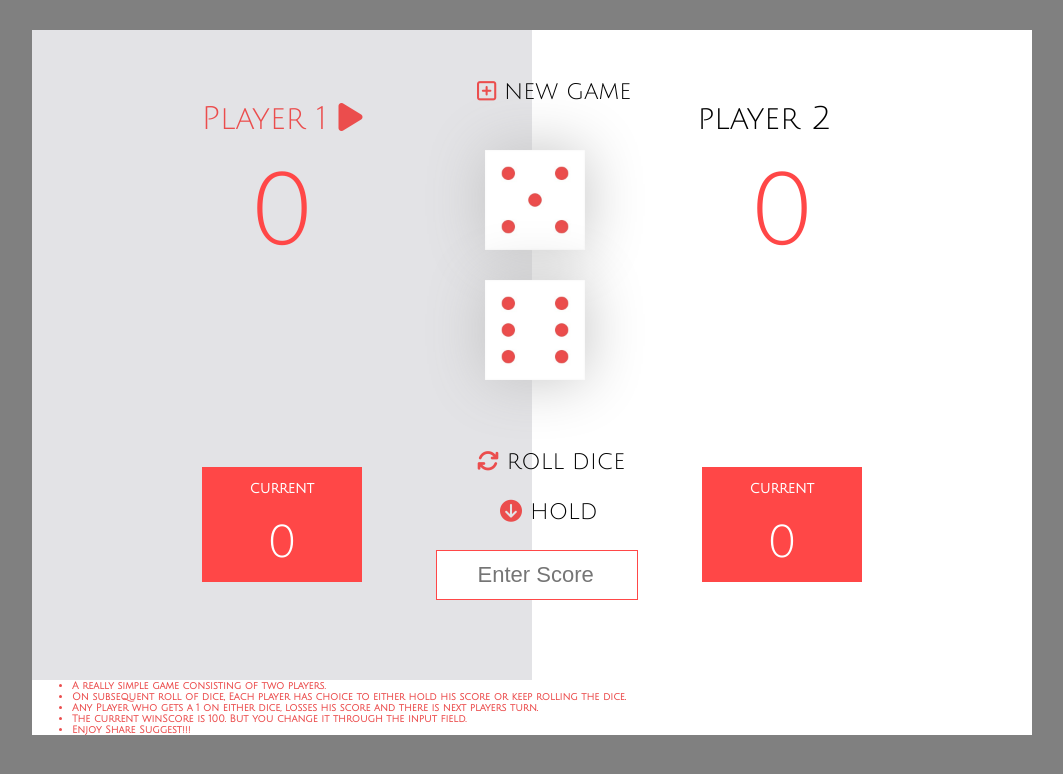
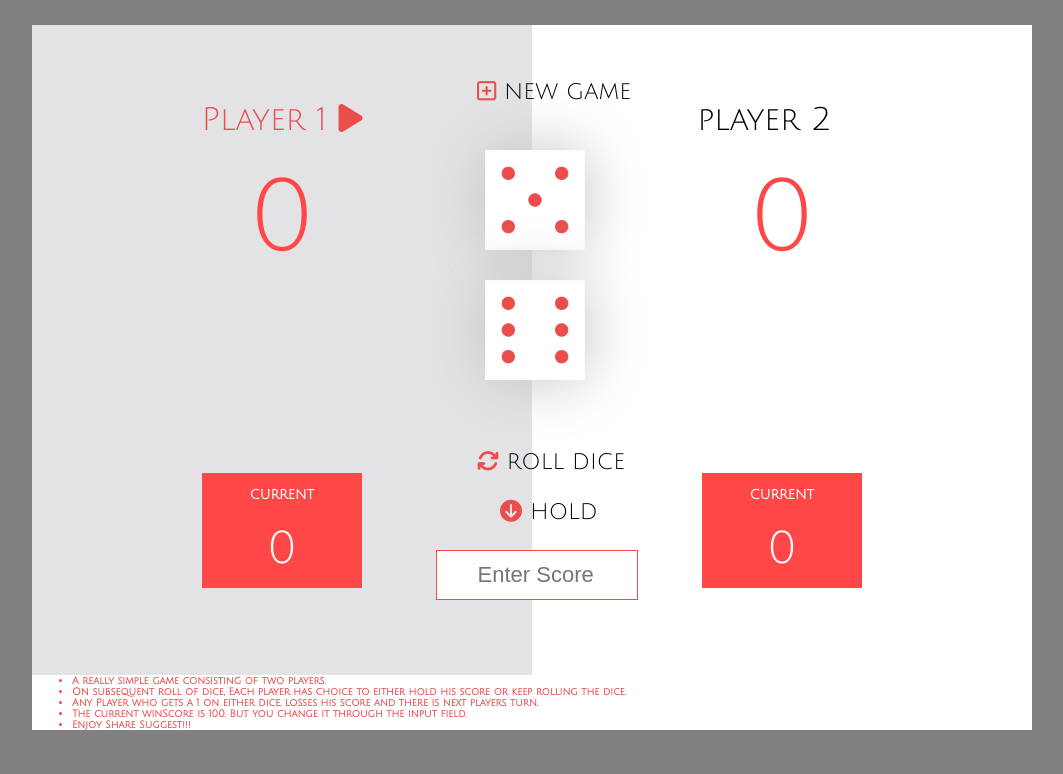
Before and after one commit to Astrogeek77/Web-projects, a plain HTML site: page Web Projects/Project Dice Game/dice.html in a window 1280 px wide. Both pictures are taken after a click on the element "NEW GAME". Shown: the whole page, without its empty margins (108-1171 px from the left). Drawn offline with nearby package versions, Linux system fonts and the light colour scheme.

Commit message:
Add files via upload

```diff
--- a/Web Projects/Project Dice Game/assets/css/dice.css
+++ b/Web Projects/Project Dice Game/assets/css/dice.css
@@ -9,7 +9,7 @@ body {
     height: 650px;
     width: 1000px;
     background-color: white;
-    margin: 30px auto;
+    margin: 25px auto;
 }
 
 #p1 , #p2 {
@@ -25,18 +25,18 @@ body {
     font-weight: bold;
 }
 
-
-
 #p1total , #p2total {
     font-size: 100px;
     font-weight: 100;
     margin-top: 20px;
     color: rgb(255, 71, 71) ;
 }
+
 #p1score , #p2score {
     text-align: center;
     padding-top: 50px;
 }
+
 #p1current , #p2current {
     width: 130px;
     height: 80px;
@@ -46,13 +46,17 @@ body {
     padding: 15px;
     padding-bottom: 20px;
 }
+
 .phead1 , .phead2 {
     font-weight: 100;
+    font-size: 32px;
 }
+
 h5 {
     text-align: center;
     margin-top: 0;
 }
+
 #p1current h1 , #p2current h1 {
     color: white;
     font-size: 45px;
@@ -89,6 +93,7 @@ h5 {
     width: 200px;
     text-align: center;
 }
+
 #image1 {
     position: absolute;
     width: 100px;
--- a/Web Projects/Project Dice Game/assets/js/dice.js
+++ b/Web Projects/Project Dice Game/assets/js/dice.js
@@ -50,6 +50,7 @@ newGame.addEventListener("click", function(){
 	final.value = "";
 	img1.style.display = "block";
 	img2.style.display = "block";
+	enabler();
 });
 
 roll.addEventListener("click", function(){
@@ -129,9 +130,11 @@ function reseter() {
 	player2.classList.remove("active");
 	turn = 1;
 	pHead1.classList.remove("winner");
-	pHead1.innerHtml = '<h1 class="phead1">Player 1 <i class="fas fa-play p1i"></i></h1>'
+	pHead1.innerHTML = '<h1 class="phead1">Player 1 <i class="fas fa-play p1i"></i></h1>';
+	pHead1.style.fontSize = "40px";
 	pHead2.classList.remove("winner");
-	pHead2.innerhtml = '<h1 class="phead2">player 2 <i class="fas fa-play p2i"></i></h1>';
+	pHead2.innerHTML = '<h1 class="phead2">player 2 <i class="fas fa-play p2i"></i></h1>';
+	pHead2.style.fontSize = "40px"
 	document.querySelector(".p1i").style.color = "#EB4D4D";
 	document.querySelector(".p2i").style.color = "white";
 };
@@ -156,17 +159,18 @@ function checker(){
 	{
 		pHead1.textContent = "Winner!";
 		pHead1.classList.add("winner");
-		Disabler();
 		player1.classList.add("active");
 		player2.classList.remove("active");
+		Disabler();
+
 	}
 	else if(Number(p2total.textContent) >= win)
 	{
 		pHead2.textContent = "Winner!";
 		pHead2.classList.add("winner");
-		Disabler();
 		player2.classList.add("active");
 		player1.classList.remove("active");
+		Disabler();
 	}
 };
 
```
